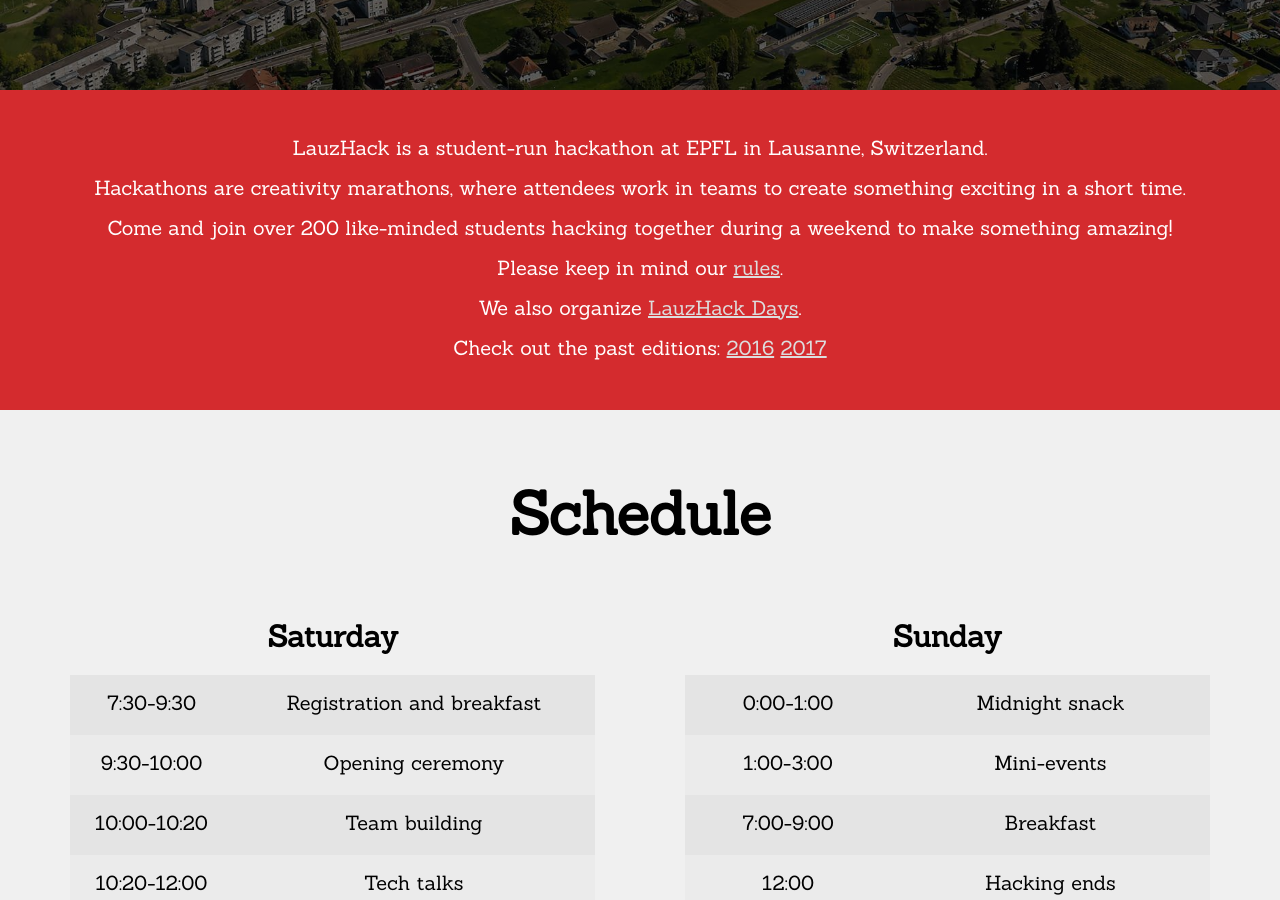
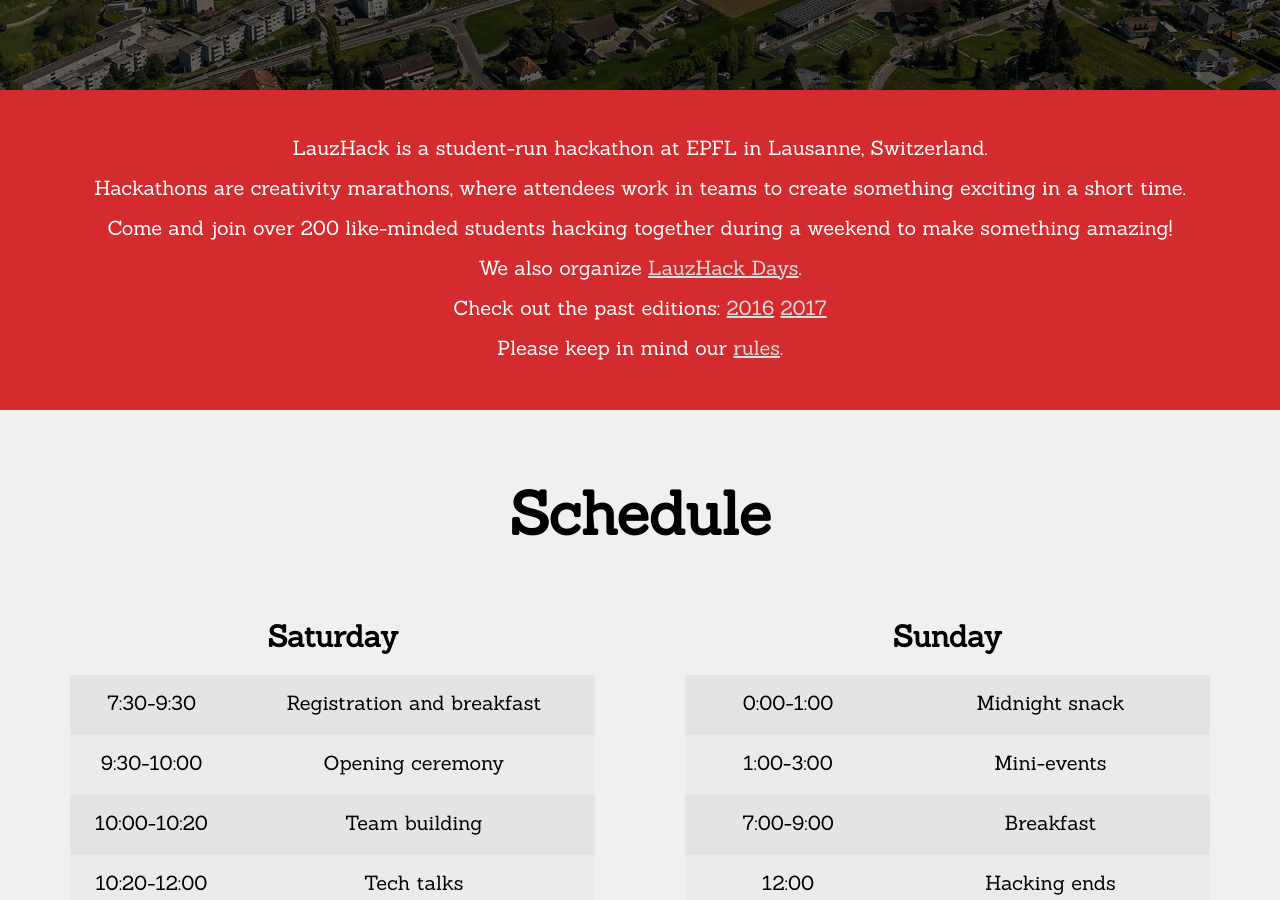
Before and after one commit to LauzHack/LauzHack.github.io, a Jekyll site: the page built from index.html, in a window 1280 px wide and 900 px high, scrolled down 810 px. Built offline with Jekyll 4.4.1, drawn with Linux system fonts in a browser that asks for light colours.

Commit message:
Move rules down

```diff
--- a/index.html
+++ b/index.html
@@ -40,10 +40,6 @@
   <div>
     {{ site.data.info.description_long | markdownify }}
 
-    <p>
-      Please keep in mind our <a href="/pdf/rules.pdf">rules</a>.
-    </p>
-
     {% if site.data.workshops %}
     <p>
       We also organize <a href="/workshops">{{ site.data.workshops.name }}</a>.
@@ -59,6 +55,10 @@
         {% endfor %}
       </p>
     {% endif %}
+
+    <p>
+      Please keep in mind our <a href="/pdf/rules.pdf">rules</a>.
+    </p>
   </div>
 </section>
 {% if site.data.schedule %}
```
